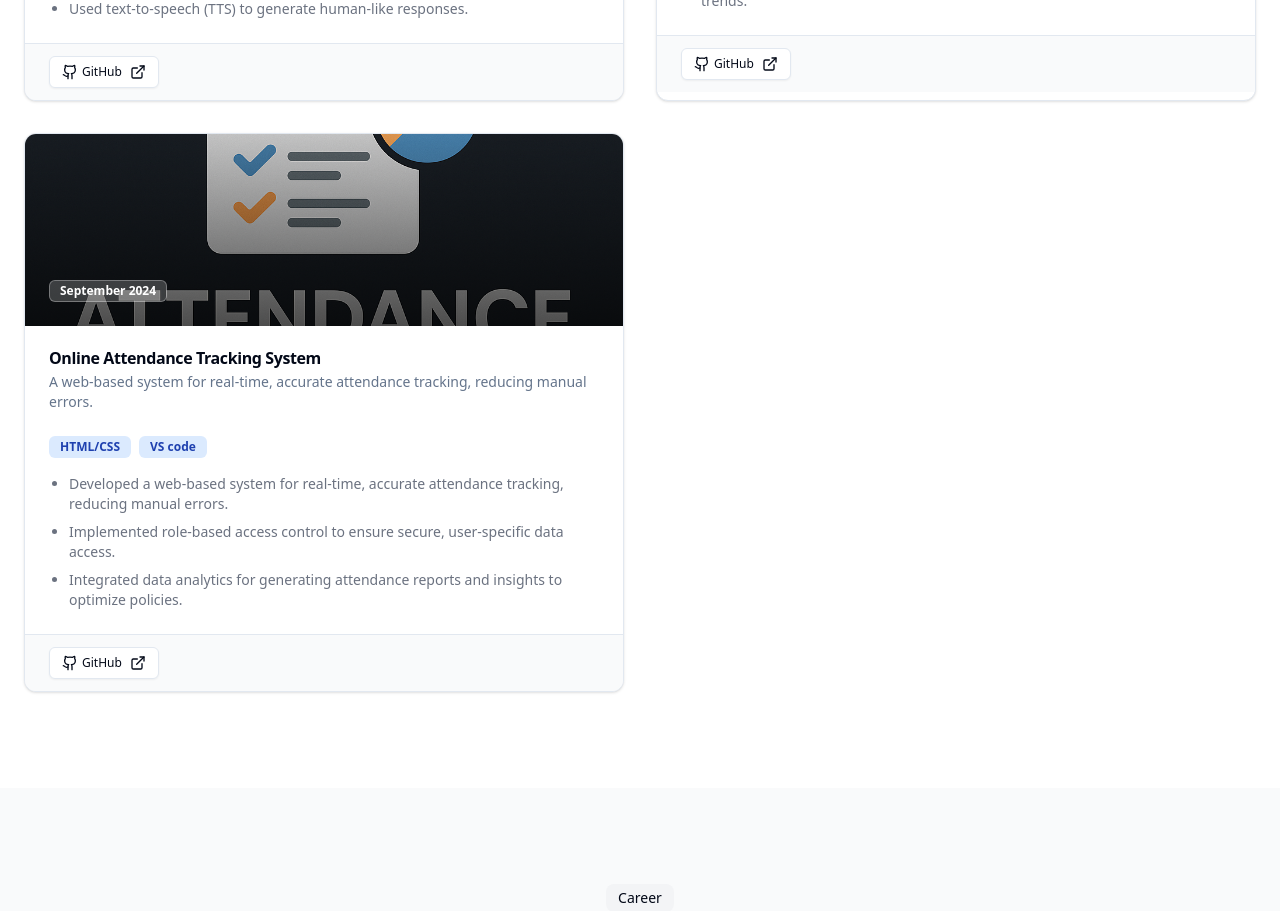
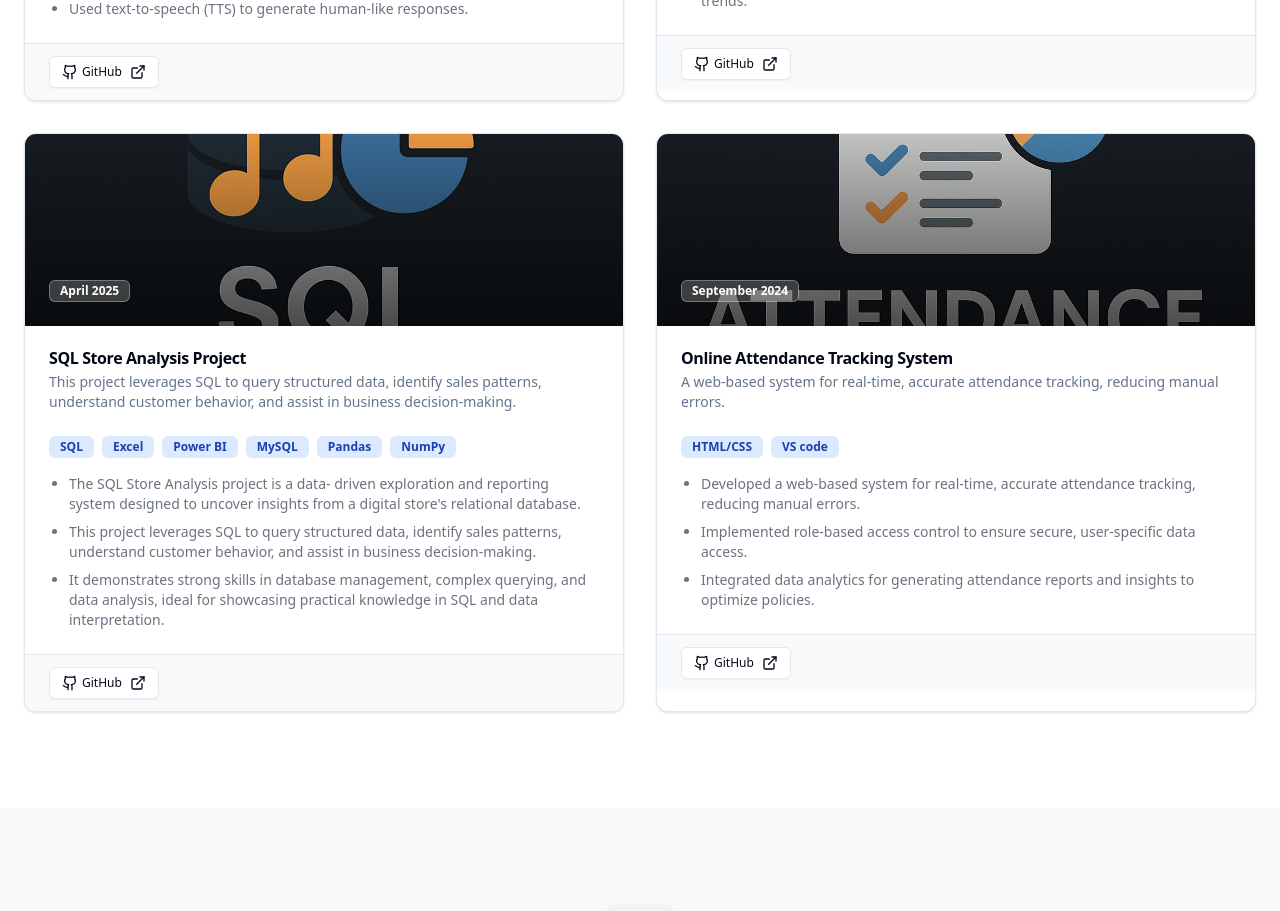
Before and after one commit to MohdHamizK/Hamiz_Portfolio, a Next.js app: page / in a window 1280 px wide. Shown: the part 3700-4611 px from the top of the page. Built offline with nearby package versions, Linux system fonts and the light colour scheme.

Commit message:
SQL Project by Hamiz

```diff
--- a/src/components/ProjectsSection.tsx
+++ b/src/components/ProjectsSection.tsx
@@ -57,6 +57,22 @@ export function ProjectsSection() {
         { name: "GitHub", url: "https://github.com/MohdHamizK/Data-Analytics-Project", icon: <GithubIcon className="h-4 w-4" /> }
       ],
       image: "/projects/data-analytics.png"
+    },
+    {
+      id: "SQL Store Analysis",
+      title: "SQL Store Analysis Project",
+      description: "This project leverages SQL to query structured data, identify sales patterns, understand customer behavior, and assist in business decision-making.",
+      date: "April 2025",
+      technologies: ["SQL", "Excel", "Power BI", "MySQL", "Pandas", "NumPy"],
+      bullets: [
+        "The SQL Store Analysis project is a data- driven exploration and reporting system designed to uncover insights from a digital store's relational database.",
+        " This project leverages SQL to query structured data, identify sales patterns, understand customer behavior, and assist in business decision-making.",
+        " It demonstrates strong skills in database management, complex querying, and data analysis, ideal for showcasing practical knowledge in SQL and data interpretation."
+      ],
+      links: [
+        { name: "GitHub", url: "https://github.com/MohdHamizK/SQL-Store-Analysis", icon: <GithubIcon className="h-4 w-4" /> }
+      ],
+      image: "/projects/SQL-LOGO.png"
     },
     {
       id: "attendance",
```
Also changed, not shown: public/projects/SQL-LOGO.png (added).
